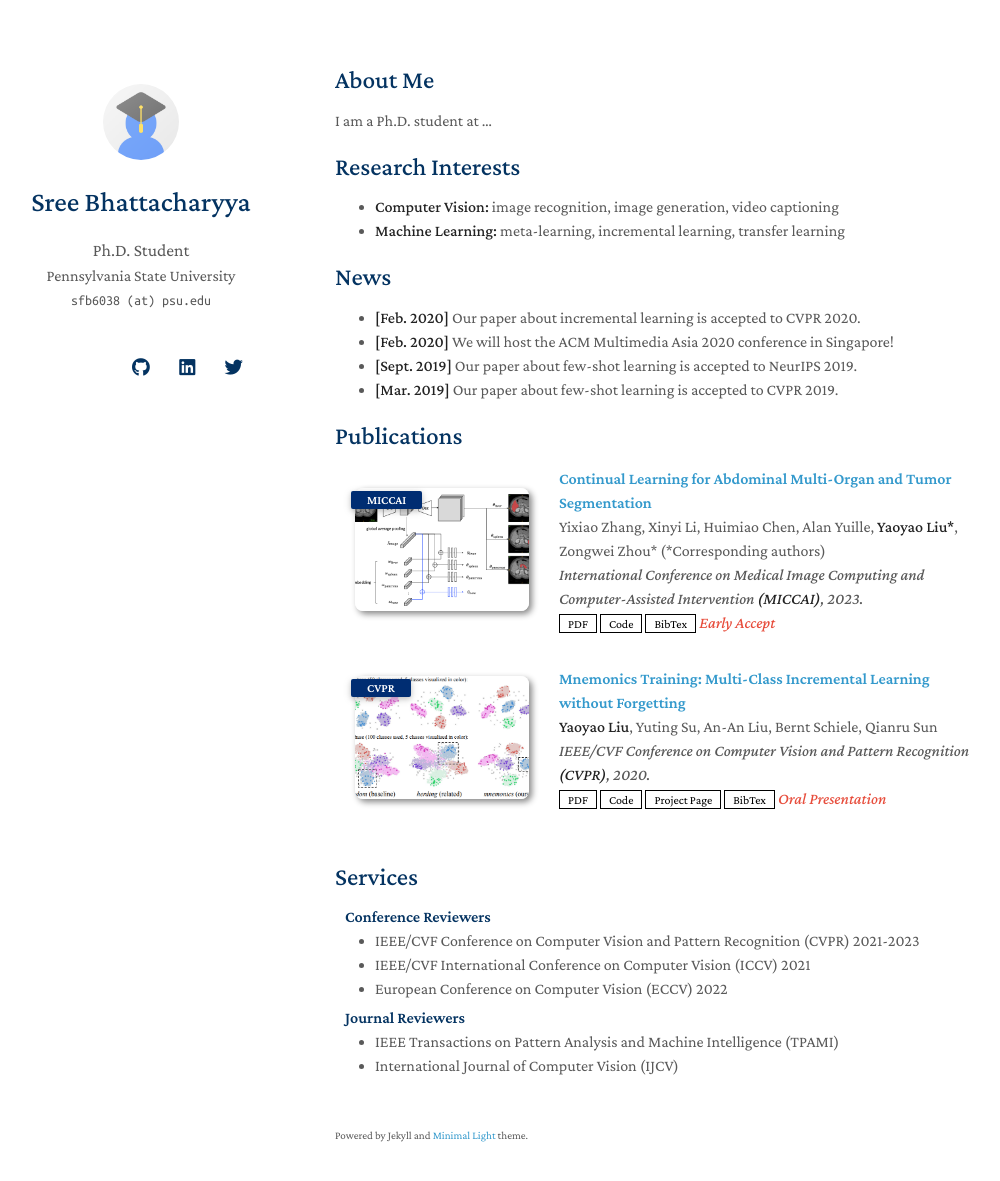
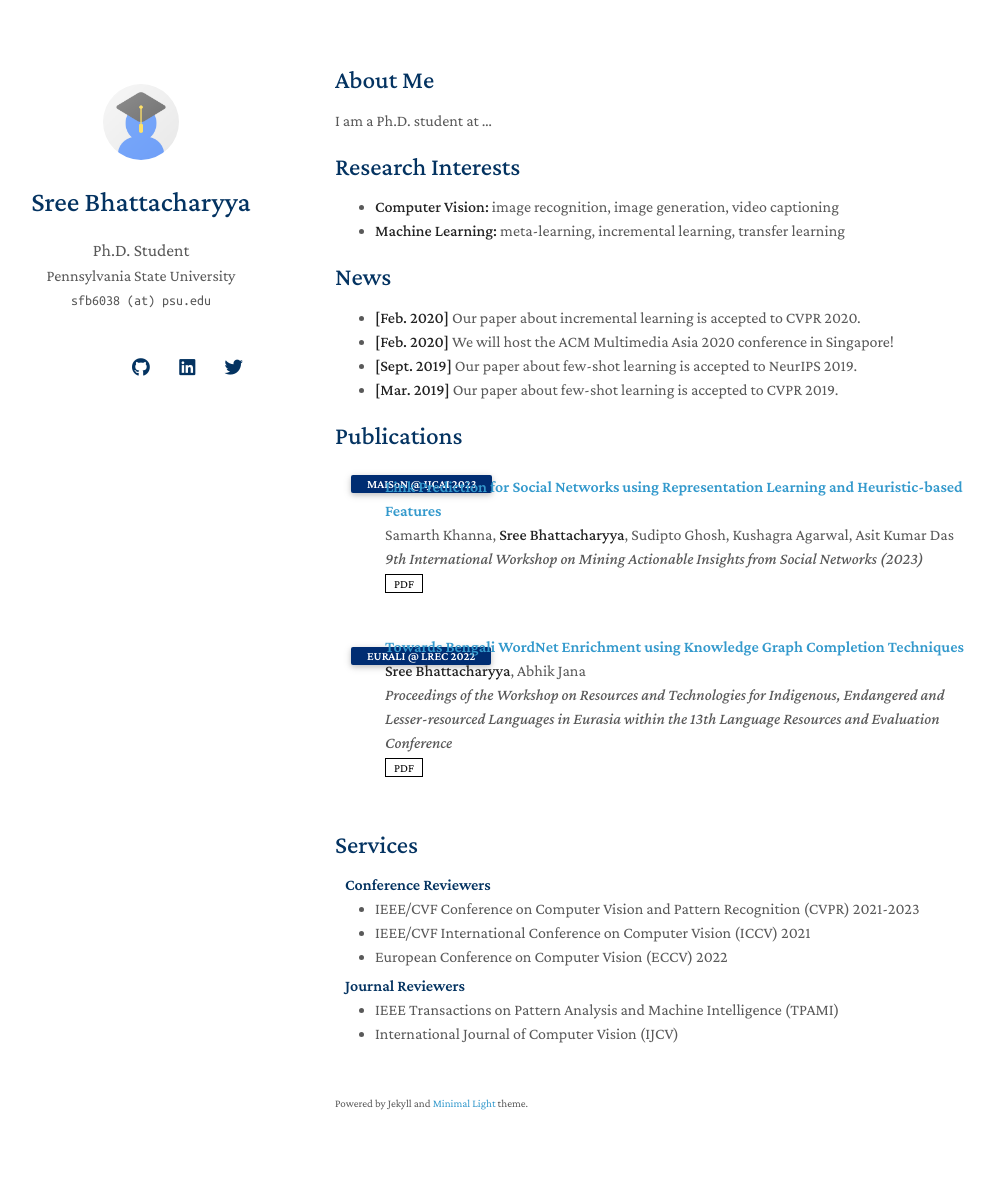
Before and after one commit to sreebhattacharyya/sreebhattacharyya.github.io, a Jekyll site: the page built from index.md, in a window 1280 px wide and 1216 px high. Shown: the top 1181 px of the window, without its empty margins (135-1135 px from the left). Built offline with Jekyll 4.4.1, drawn with Linux system fonts in a browser that asks for light colours; nearby versions of some CDN libraries; a style sheet for code colours, icons or effects is not loaded; our own code applies the rules of GitHub Pages for plain Markdown files.

Commit message:
Pubs and CV change

```diff
--- a/_config.yml
+++ b/_config.yml
@@ -13,7 +13,7 @@ canonical: https://minimal-light-theme.yliu.me/
 # Links
 # If you don't need one of them, you may delete the corresponding line.
 google_scholar: https://scholar.google.com/citations?user=Acpq0MwAAAAJ&hl=en
-cv_link: assets/files/curriculum_vitae.pdf
+cv_link: assets/files/SreeBResume.pdf
 github_link: https://github.com/sreebhattacharyya
 linkedin: https://www.linkedin.com/in/sree-bhattacharyya/
 twitter: https://twitter.com/SreeBee11
@@ -30,7 +30,7 @@ enable_footnote: true
 
 # Auto Dark Mode
 # You may use the option to disable the automatic dark theme
-auto_dark_mode: true
+auto_dark_mode: false
 
 # Font
 # You can use this option to choose between Serif or Sans Serif fonts.
--- a/_data/publications.yml
+++ b/_data/publications.yml
@@ -1,22 +1,22 @@
 main:
 
-  - title: Continual Learning for Abdominal Multi-Organ and Tumor Segmentation
-    authors: Yixiao Zhang, Xinyi Li, Huimiao Chen, Alan Yuille, <strong>Yaoyao Liu*</strong>, Zongwei Zhou* (*Corresponding authors)
-    conference_short: MICCAI
-    conference: International Conference on Medical Image Computing and Computer-Assisted Intervention <strong>(MICCAI)</strong>, 2023.
-    pdf: https://arxiv.org/pdf/2306.00988.pdf
-    code: https://github.com/MrGiovanni/ContinualLearning
-    bibtex: https://bib.yliu.me/MICCAI23.txt
-    image: ./assets/img/teaser_example_2.png
-    notes: Early Accept
+  - title: "Link Prediction for Social Networks using Representation Learning and Heuristic-based Features"
+    authors: Samarth Khanna, <strong>Sree Bhattacharyya</strong>, Sudipto Ghosh, Kushagra Agarwal, Asit Kumar Das
+    conference_short: MAISoN @ IJCAI 2023
+    conference: 9th International Workshop on Mining Actionable Insights from Social Networks (2023)
+    pdf: https://drive.google.com/file/d/1X6qsobAznVGJUottsbojo698yx2pAvH8/view
+    code:
+    bibtex:
+    image:
+    notes:
 
-  - title: "Mnemonics Training: Multi-Class Incremental Learning without Forgetting"
-    authors: <strong>Yaoyao Liu</strong>, Yuting Su, An-An Liu, Bernt Schiele, Qianru Sun
-    conference_short: CVPR
-    conference: IEEE/CVF Conference on Computer Vision and Pattern Recognition <strong>(CVPR)</strong>, 2020.
-    pdf: https://arxiv.org/pdf/2002.10211.pdf
-    code: https://github.com/yaoyao-liu/class-incremental-learning/tree/main/mnemonics-training
-    page: https://class-il.mpi-inf.mpg.de/mnemonics/
-    bibtex: https://class-il.mpi-inf.mpg.de/mnemonics/
-    notes: Oral Presentation
-    image: ./assets/img/teaser_example.png
+  - title: "Towards Bengali WordNet Enrichment using Knowledge Graph Completion Techniques"
+    authors: <strong>Sree Bhattacharyya</strong>, Abhik Jana
+    conference_short: EURALI @ LREC 2022
+    conference: Proceedings of the Workshop on Resources and Technologies for Indigenous, Endangered and Lesser-resourced Languages in Eurasia within the 13th Language Resources and Evaluation Conference
+    pdf: https://aclanthology.org/2022.eurali-1.12/
+    code:
+    page:
+    bibtex:
+    notes:
+    image:
```
Also changed, not shown: 1 other file.
